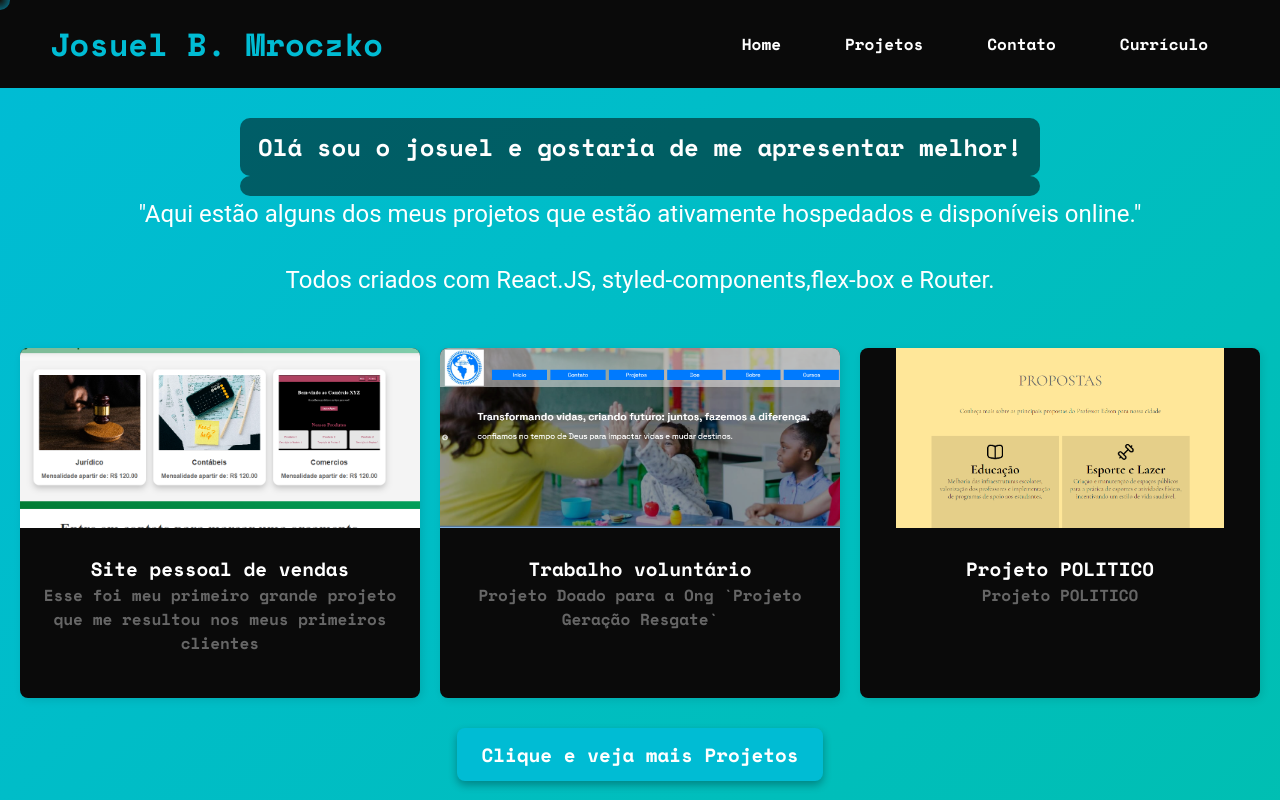
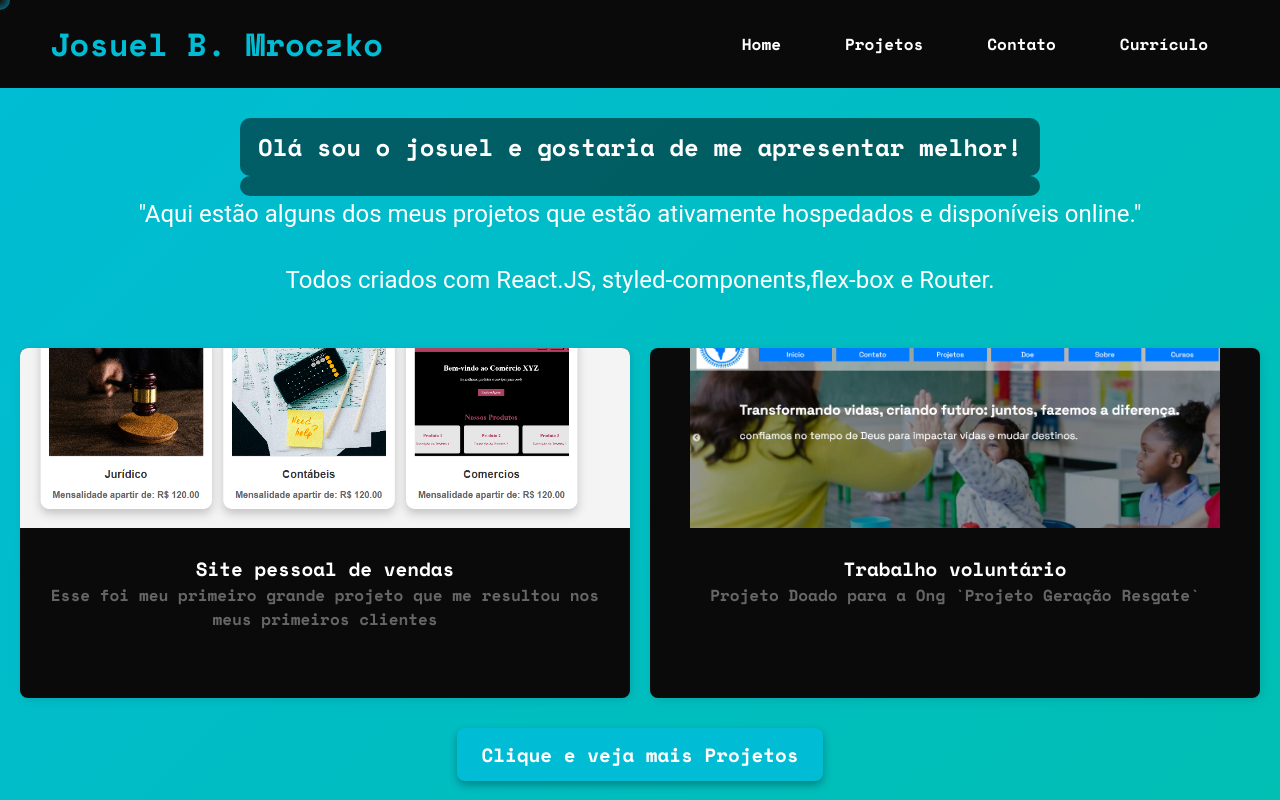
Before and after one commit to josuelbmroczko/cv, a React (Create React App) app: page / in a window 1280 px wide. Shown: the top 800 px of the page. Built offline with nearby package versions, Linux system fonts and the light colour scheme.

Commit message:
tirandoSitePolitico

```diff
--- a/src/pages/Home.js
+++ b/src/pages/Home.js
@@ -107,12 +107,12 @@ function Home() {
       title: 'Trabalho voluntário',
       description: 'Projeto Doado para a Ong `Projeto Geração Resgate`',
     },
-    {
-      link: 'https://www.professoredsonconstantino.com.br/',
-      image: projetoPolitico,
-      title: 'Projeto POLITICO',
-      description: 'Projeto POLITICO',
-    },
+     //{
+     // link: 'https://www.professoredsonconstantino.com.br/',
+     // image: projetoPolitico,
+      //title: 'Projeto POLITICO',
+     // description: 'Projeto POLITICO',
+   // },
   ];
 
   useEffect(() => {
```
